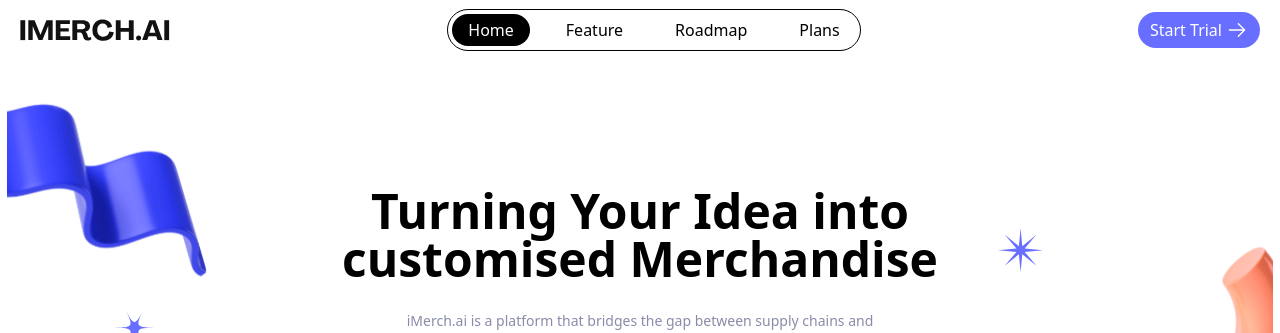
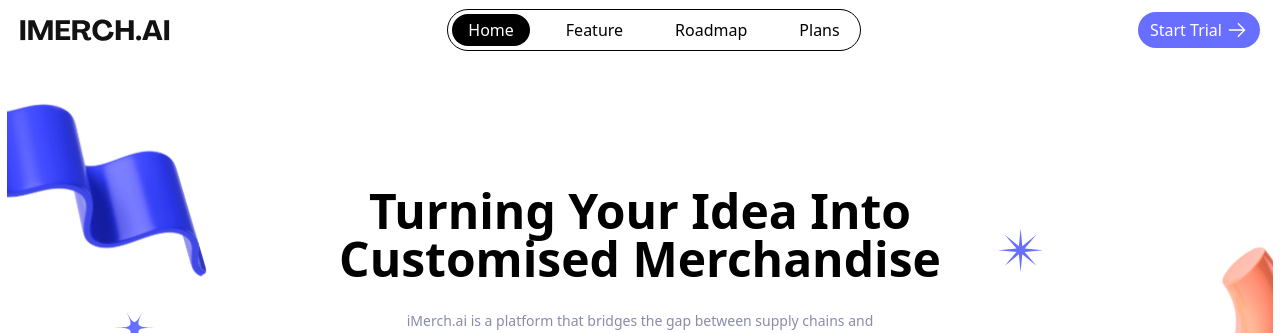
Before and after one commit to cysbyte/imerch-home, a Next.js app: page / in a window 1280 px wide. Shown: the top 333 px of the page. Built offline with nearby package versions, Linux system fonts and the light colour scheme.

Commit message:
fix: fixed bugs

```diff
--- a/src/app/layout.tsx
+++ b/src/app/layout.tsx
@@ -14,8 +14,8 @@ const geistMono = localFont({
 });
 
 export const metadata: Metadata = {
-  title: "Create Next App",
-  description: "Generated by create next app",
+  title: "iMerch.ai",
+  description: "Turning Your Idea Into Customised Merchandise",
 };
 
 export default function RootLayout({
--- a/src/components/home/deco/deco.tsx
+++ b/src/components/home/deco/deco.tsx
@@ -32,7 +32,7 @@ const Deco = () => {
         animate={animation}
         className='text-5xl font-extrabold mt-32'
       >
-        Turning Your Idea into<br /> customised Merchandise
+        Turning Your Idea Into<br /> Customised Merchandise
       </motion.h1>
       <motion.h3
         variants={variants}
```
